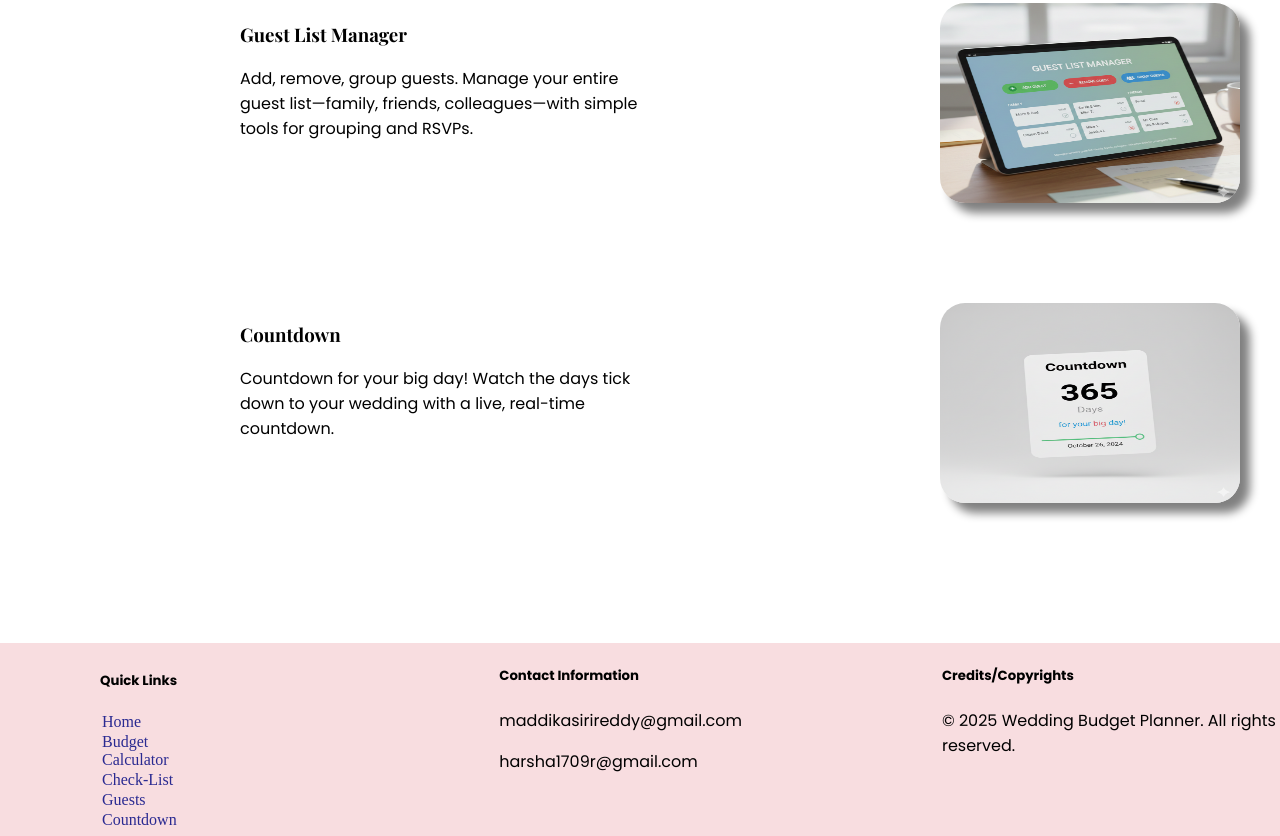
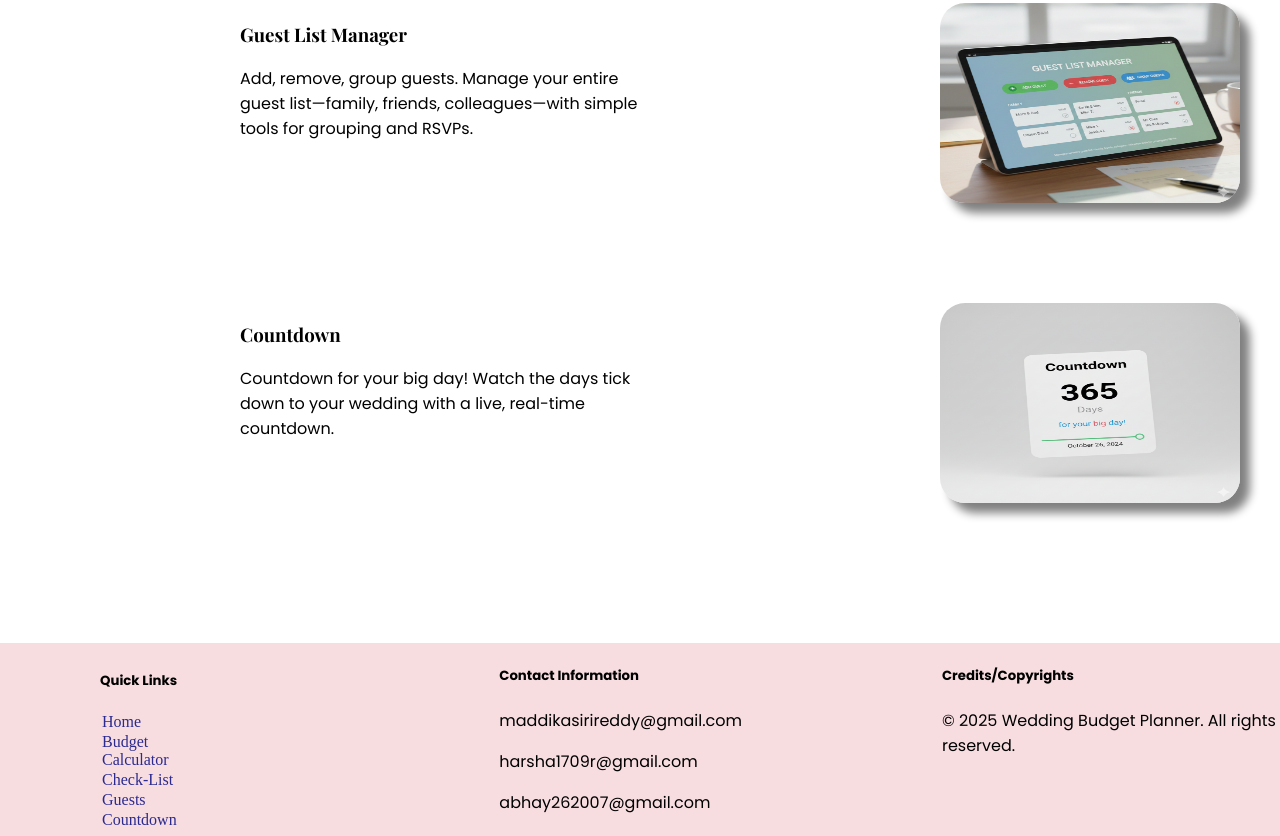
Before and after one commit to maddikasirireddy/Wedding-Budget-Planner, a plain HTML site: page index.html in a window 1280 px wide. Shown: the part 1262-2098 px from the top of the page. Drawn offline with nearby package versions, Linux system fonts and the light colour scheme; a web font is replaced by a local one.

Commit message:
Add new email to contact information

```diff
--- a/index.html
+++ b/index.html
@@ -88,7 +88,7 @@
                 <h5>Contact Information</h5>
                 <p>maddikasirireddy@gmail.com</p>
                 <p>harsha1709r@gmail.com</p>
-                <p></p>
+                <p>abhay262007@gmail.com</p>
             </div>
 
             <div class="credits">
```
